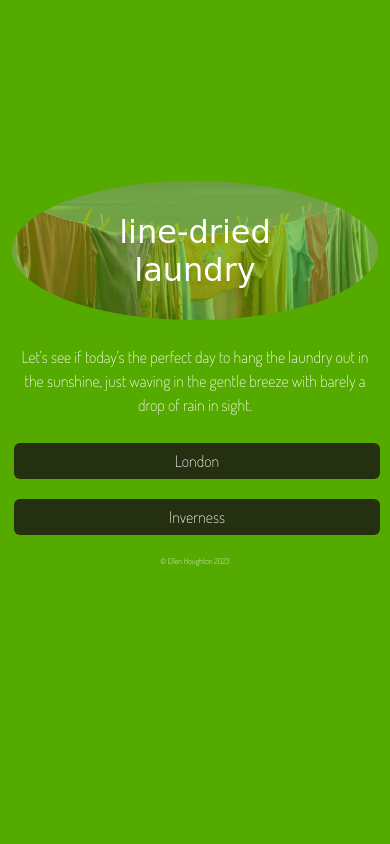
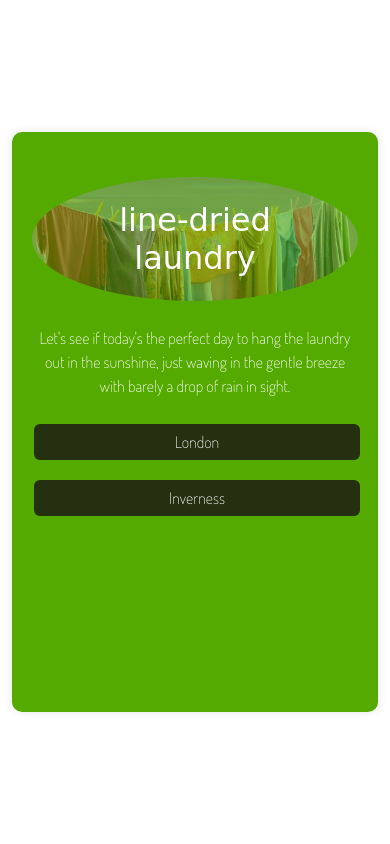
Before and after one commit to annwyl21/weather_forecast, a Flask app: page / in a window 390 px wide. Run offline with Flask 3, Linux system fonts and the light colour scheme; some web fonts are replaced.

Commit message:
add css to display to look like mobile phone app on larger screens

```diff
--- a/application/static/styles/styles.css
+++ b/application/static/styles/styles.css
@@ -15,8 +15,7 @@
 body {
     font-family: 'Dosis', sans-serif;
     color: var(--quinary-color, white);
-    background-color: var(--quaternary-color, gray);
-    margin-top: 40%;
+    background-color: white;
 }
 
 /* CSS using em units, relative to the font size of the parent element */
@@ -47,9 +46,10 @@ p {
   background-color: var(--secondary-color, yellow);
 }
 
-footer {
+#footer {
     font-size: 0.5em;
     margin: 10px;
+    text-align: center;
 }
 
 /* CSS for the home page image and the overlaid title text */
@@ -75,3 +75,30 @@ left: 50%;
 transform: translate(-50%, -50%); /* centering the text */
 color: var(--quinary-color, white);
 }
+
+/* must be the last thing in the css to override the bootstrap css */
+/* @media screen and (min-width: 500px) {
+    .container-fluid {
+        max-width: 500px;
+
+    }
+} */
+
+@media screen and (min-width: 320px) {
+    .app-wrapper {
+        max-width: 500px;
+        min-height: 580px;
+        margin: 40%, 0%;
+        padding: 20px;
+        box-shadow: 0 0 10px rgba(0,0,0,0.1);
+        border-radius: 10px;
+        background-color: var(--quaternary-color, gray);
+    }
+
+    .container-fluid {
+        height: 100vh; /* set the height to the full viewport height */
+        display: flex; /* to allow centering using justify-content and align-items */
+        justify-content: center; /* center horizontally */
+        align-items: center; /* center vertically */
+    }
+}
--- a/application/templates/index.html
+++ b/application/templates/index.html
@@ -2,7 +2,7 @@
 
 {% block main_content %}
 
-<div class="container-fluid">
+
 
     <!-- Page Title -->
     <div class="image-container">
@@ -18,6 +18,6 @@
     <a class="btn btn-primary" href="./inverness" role="button">Inverness</a>
 
     </div>
-</div>
+
 
 {% endblock %}
--- a/application/templates/layout.html
+++ b/application/templates/layout.html
@@ -9,17 +9,20 @@
 
 </head>
 <body>
+    <div class="container-fluid">
+        <div class="app-wrapper">
+
             {% block main_content %}
 
             {% endblock %}
 
+            <!-- <p id="footer">&copy; Ellen Houghton 2023</p> -->
+
+    </div>
+</div>
+
 <!-- link to Bootstrap Javascript bundle -->
 <script src="https://cdn.jsdelivr.net/npm/bootstrap@5.3.0-alpha3/dist/js/bootstrap.bundle.min.js" integrity="sha384-ENjdO4Dr2bkBIFxQpeoTz1HIcje39Wm4jDKdf19U8gI4ddQ3GYNS7NTKfAdVQSZe" crossorigin="anonymous"></script>
-
-<footer>
-    <p>&copy; Ellen Houghton 2023
-    </p>
-</footer>
 
 </body>
 
```
Lines whose indentation alone changed are shown as unchanged.
